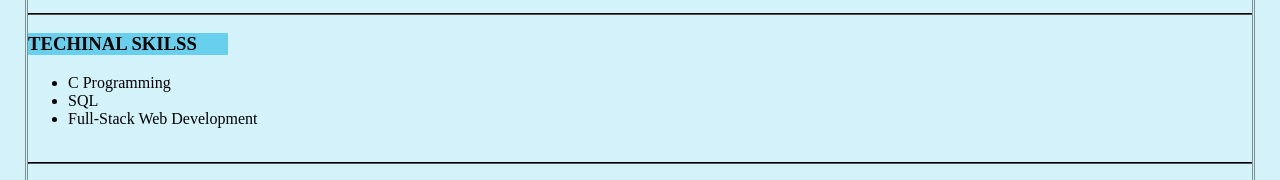
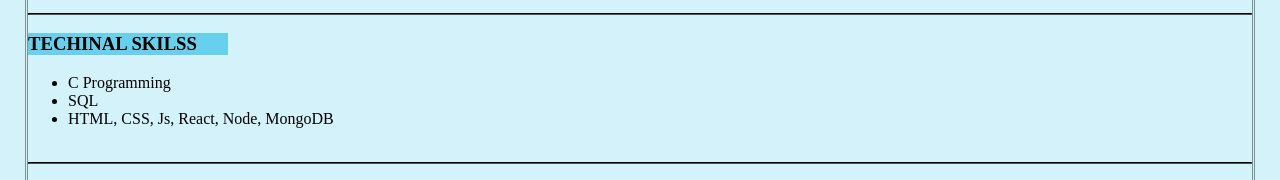
Before and after one commit to guru12310/PORTFOLIO, a plain HTML site: page index.html in a window 1280 px wide. Shown: the part 1269-1449 px from the top of the page. Drawn offline with Linux system fonts and the light colour scheme.

Commit message:
Update index.html

```diff
--- a/index.html
+++ b/index.html
@@ -88,7 +88,7 @@ width: 19px;
             <ul>
             <li> C Programming </li>
             <li>SQL</li>
-            <li>Full-Stack Web Development</li><br></ul>
+            <li>HTML, CSS, Js, React, Node, MongoDB</li><br></ul>
        <hr>
 
             <h3 id="heading">ACHIEVEMENTS</h3>
```
